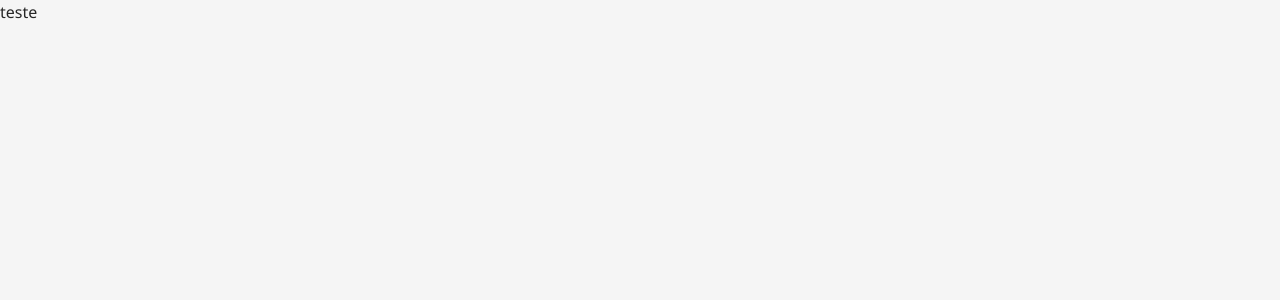
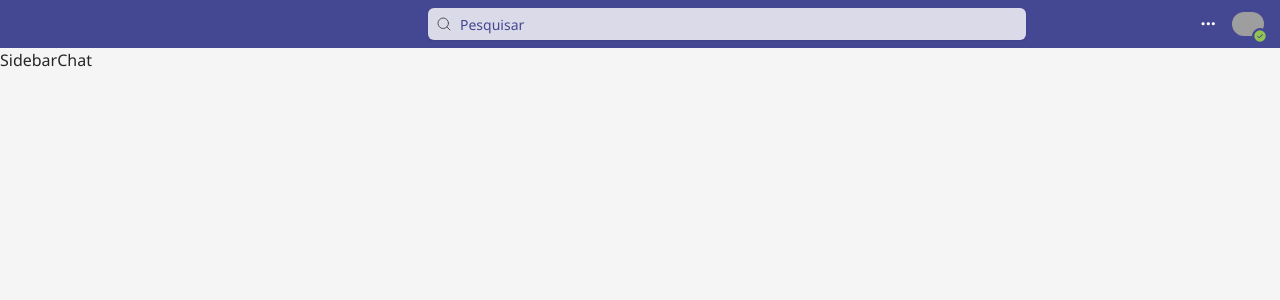
Before and after one commit to papilon087/clone-microsoft-teams, a React (Vite) app: page / in a window 1280 px wide. Shown: the top 300 px of the page. Built offline with nearby package versions, Linux system fonts and the light colour scheme; grey boxes are pictures that could not be loaded.

Commit message:
feat:component creation and styling

```diff
--- a/index.html
+++ b/index.html
@@ -2,9 +2,9 @@
 <html lang="en">
   <head>
     <meta charset="UTF-8" />
-    <link rel="icon" type="image/svg+xml" href="/vite.svg" />
+    <link rel="icon" type="image/svg+xml" href="/microsoft.svg" />
     <meta name="viewport" content="width=device-width, initial-scale=1.0" />
-    <title>Vite + React + TS</title>
+    <title>Microsoft Teams Clone</title>
   </head>
   <body>
     <div id="root"></div>
--- a/package.json
+++ b/package.json
@@ -10,6 +10,7 @@
     "preview": "vite preview"
   },
   "dependencies": {
+    "phosphor-react": "^1.4.1",
     "react": "^18.2.0",
     "react-dom": "^18.2.0"
   },
--- a/src/App.tsx
+++ b/src/App.tsx
@@ -1,5 +1,17 @@
+import { Chat } from "./components/Chat";
+import { Header } from "./components/Header";
+import { Sidebar } from "./components/Sidebar";
+
 function App() {
-  return <div className="flex flex-col h-screen">teste</div>;
+  return (
+    <div className="flex flex-col h-screen">
+      <Header />
+      <main className="flex flex-1 overflow-hidden">
+        <Sidebar />
+        <Chat />
+      </main>
+    </div>
+  );
 }
 
 export default App;
--- a/src/components/Avatar.tsx
+++ b/src/components/Avatar.tsx
@@ -1,3 +1,14 @@
+import { CheckCircle } from "phosphor-react";
+
 export function Avatar() {
-  return <h1>Avatar</h1>;
+  return (
+    <div className="w-8 h-8 text-indigo-800 rounded-full flex items-center justify-center text-xs font-semibold relative uppercase">
+      <div className="overflow-hidden rounded-full">
+        <img src="https://github.com/papilon087.png" alt="Avatar do usuário" />
+      </div>
+      <div className="absolute flex items-center -right-1 -bottom-1 rounded-full border border-indigo-800 bg-indigo-800">
+        <CheckCircle size={14} color="#92c353" weight="fill" />
+      </div>
+    </div>
+  );
 }
--- a/src/components/Header.tsx
+++ b/src/components/Header.tsx
@@ -1,3 +1,34 @@
+import { MagnifyingGlass } from "phosphor-react";
+import { Avatar } from "./Avatar";
+
 export function Header() {
-  return <h1>Header</h1>;
+  return (
+    <header className="flex w-full bg-indigo-800 h-12 items-center justify-center">
+      <div className="flex w-[68px] lg:max-w-[428px] lg:w-full" />
+      <div className="flex-1 h-8 items-center justify-center rounded-md bg-indigo-200">
+        <label htmlFor="search" className="sr-only">
+          Pesquisar
+        </label>
+        <div className="relative shadow-sm h-full">
+          <div className="absolute inset-y-0 left-0 pl-2 flex items-center pointer-events-none">
+            <MagnifyingGlass size={16} className="text-neutral-600" />
+          </div>
+          <input
+            type="text"
+            name="search"
+            id="search"
+            className="bg-transparent w-full h-full pl-8 pr-8 sm:text-sm rounded-md focus:bg-white focus:outiline-0 placeholder:text-indigo-800"
+            placeholder="Pesquisar"
+          />
+        </div>
+      </div>
+
+      <div className="flex max-w-[254px] xl:max-w[428px] w-full h-full items-center justify-end pr-2 gap-2">
+        <span className="text-white font-semibold text-lg mb-3">...</span>
+        <button className="h-full px-2 hover:bg-indigo-900">
+          <Avatar />
+        </button>
+      </div>
+    </header>
+  );
 }
```
Also changed, not shown: public/microsoft.svg (added), 1 other file (tests, documents, lock files or other folders).
